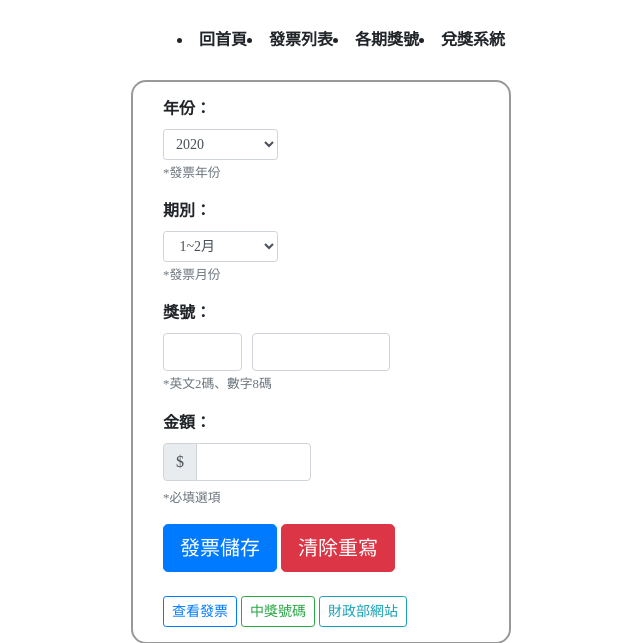
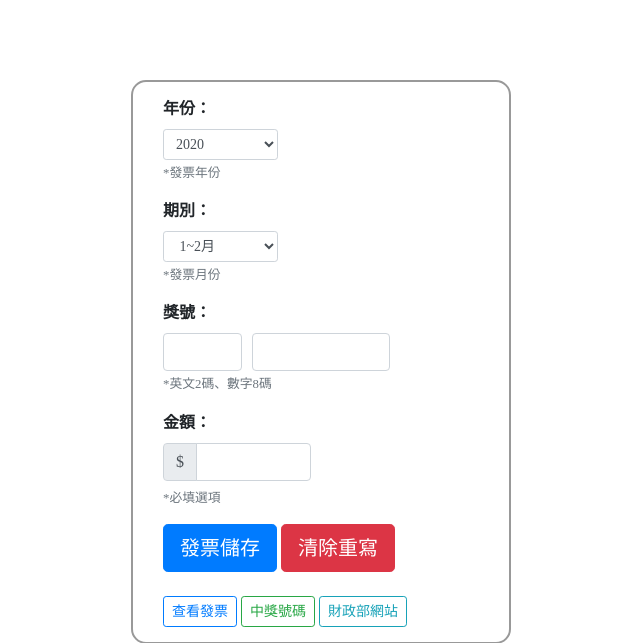
Before and after one commit to wdaweb/invoice-jimmyyen67, a PHP site: page /index.php in a window 1280 px wide. Shown: the top 643 px of the page, without its empty margins (319-959 px from the left). Run offline with PHP 8.4, Linux system fonts and the light colour scheme.

Commit message:
修掉header

```diff
--- a/include/header.php
+++ b/include/header.php
@@ -1,8 +1,3 @@
 <div class="header">
-<ul></ul>
-  <li>回首頁</li>
-  <li>發票列表</li>
-  <li>各期獎號</li>
-  <li>兌獎系統</li>
-</ul>
+
 </div>
```
